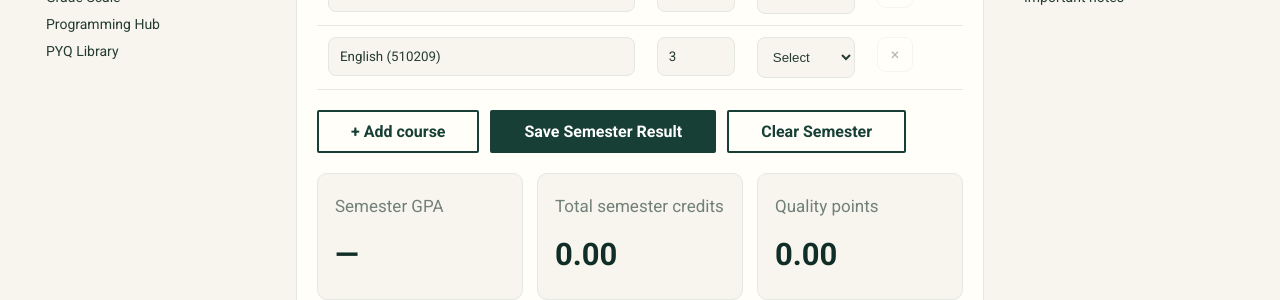
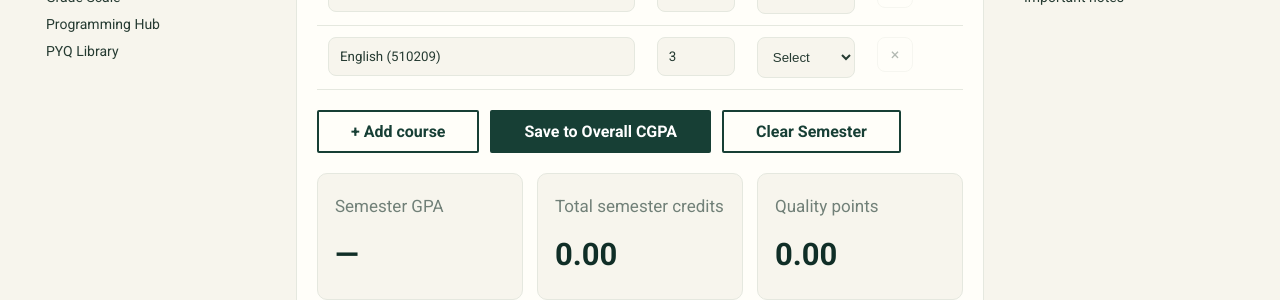
Before and after one commit to taimiyatahsin0-png/nu-cse-notes-store, an MkDocs documentation site: the page built from docs/tools/cgpa-calculator.md, in a window 1280 px wide and 900 px high, scrolled down 976 px. Shown: the part 138-438 px from the top of the window. Built offline with MkDocs 1.6.1 and Material for MkDocs 9.7.7, drawn with Linux system fonts in a browser that asks for light colours.

Commit message:
Polish CSE Buddy course labels and save action

```diff
--- a/docs/tools/cgpa-calculator.md
+++ b/docs/tools/cgpa-calculator.md
@@ -76,7 +76,7 @@ Calculate each semester's GPA from individual course grades, save completed seme
         </div>
         <div class="cgpa-semester-actions">
           <button type="button" class="md-button cgpa-add-course" data-add="1">+ Add course</button>
-          <button type="button" class="md-button md-button--primary cgpa-save-semester" data-save="1">Save Semester Result</button>
+          <button type="button" class="md-button md-button--primary cgpa-save-semester" data-save="1">Save to Overall CGPA</button>
           <button type="button" class="md-button cgpa-clear-semester" data-clear="1">Clear Semester</button>
         </div>
         <div class="cgpa-semester-summary" aria-live="polite">
@@ -136,7 +136,7 @@ Calculate each semester's GPA from individual course grades, save completed seme
         </div>
         <div class="cgpa-semester-actions">
           <button type="button" class="md-button cgpa-add-course" data-add="2">+ Add course</button>
-          <button type="button" class="md-button md-button--primary cgpa-save-semester" data-save="2">Save Semester Result</button>
+          <button type="button" class="md-button md-button--primary cgpa-save-semester" data-save="2">Save to Overall CGPA</button>
           <button type="button" class="md-button cgpa-clear-semester" data-clear="2">Clear Semester</button>
         </div>
         <div class="cgpa-semester-summary" aria-live="polite">
@@ -202,7 +202,7 @@ Calculate each semester's GPA from individual course grades, save completed seme
         </div>
         <div class="cgpa-semester-actions">
           <button type="button" class="md-button cgpa-add-course" data-add="3">+ Add course</button>
-          <button type="button" class="md-button md-button--primary cgpa-save-semester" data-save="3">Save Semester Result</button>
+          <button type="button" class="md-button md-button--primary cgpa-save-semester" data-save="3">Save to Overall CGPA</button>
           <button type="button" class="md-button cgpa-clear-semester" data-clear="3">Clear Semester</button>
         </div>
         <div class="cgpa-semester-summary" aria-live="polite">
@@ -268,7 +268,7 @@ Calculate each semester's GPA from individual course grades, save completed seme
         </div>
         <div class="cgpa-semester-actions">
           <button type="button" class="md-button cgpa-add-course" data-add="4">+ Add course</button>
-          <button type="button" class="md-button md-button--primary cgpa-save-semester" data-save="4">Save Semester Result</button>
+          <button type="button" class="md-button md-button--primary cgpa-save-semester" data-save="4">Save to Overall CGPA</button>
           <button type="button" class="md-button cgpa-clear-semester" data-clear="4">Clear Semester</button>
         </div>
         <div class="cgpa-semester-summary" aria-live="polite">
@@ -334,7 +334,7 @@ Calculate each semester's GPA from individual course grades, save completed seme
         </div>
         <div class="cgpa-semester-actions">
           <button type="button" class="md-button cgpa-add-course" data-add="5">+ Add course</button>
-          <button type="button" class="md-button md-button--primary cgpa-save-semester" data-save="5">Save Semester Result</button>
+          <button type="button" class="md-button md-button--primary cgpa-save-semester" data-save="5">Save to Overall CGPA</button>
           <button type="button" class="md-button cgpa-clear-semester" data-clear="5">Clear Semester</button>
         </div>
         <div class="cgpa-semester-summary" aria-live="polite">
@@ -400,7 +400,7 @@ Calculate each semester's GPA from individual course grades, save completed seme
         </div>
         <div class="cgpa-semester-actions">
           <button type="button" class="md-button cgpa-add-course" data-add="6">+ Add course</button>
-          <button type="button" class="md-button md-button--primary cgpa-save-semester" data-save="6">Save Semester Result</button>
+          <button type="button" class="md-button md-button--primary cgpa-save-semester" data-save="6">Save to Overall CGPA</button>
           <button type="button" class="md-button cgpa-clear-semester" data-clear="6">Clear Semester</button>
         </div>
         <div class="cgpa-semester-summary" aria-live="polite">
@@ -472,7 +472,7 @@ Calculate each semester's GPA from individual course grades, save completed seme
         </div>
         <div class="cgpa-semester-actions">
           <button type="button" class="md-button cgpa-add-course" data-add="7">+ Add course</button>
-          <button type="button" class="md-button md-button--primary cgpa-save-semester" data-save="7">Save Semester Result</button>
+          <button type="button" class="md-button md-button--primary cgpa-save-semester" data-save="7">Save to Overall CGPA</button>
           <button type="button" class="md-button cgpa-clear-semester" data-clear="7">Clear Semester</button>
         </div>
         <div class="cgpa-semester-summary" aria-live="polite">
@@ -532,7 +532,7 @@ Calculate each semester's GPA from individual course grades, save completed seme
         </div>
         <div class="cgpa-semester-actions">
           <button type="button" class="md-button cgpa-add-course" data-add="8">+ Add course</button>
-          <button type="button" class="md-button md-button--primary cgpa-save-semester" data-save="8">Save Semester Result</button>
+          <button type="button" class="md-button md-button--primary cgpa-save-semester" data-save="8">Save to Overall CGPA</button>
           <button type="button" class="md-button cgpa-clear-semester" data-clear="8">Clear Semester</button>
         </div>
         <div class="cgpa-semester-summary" aria-live="polite">
```
Also changed, not shown: other parts of docs/tools/cgpa-calculator.md (+6 -6 lines).
